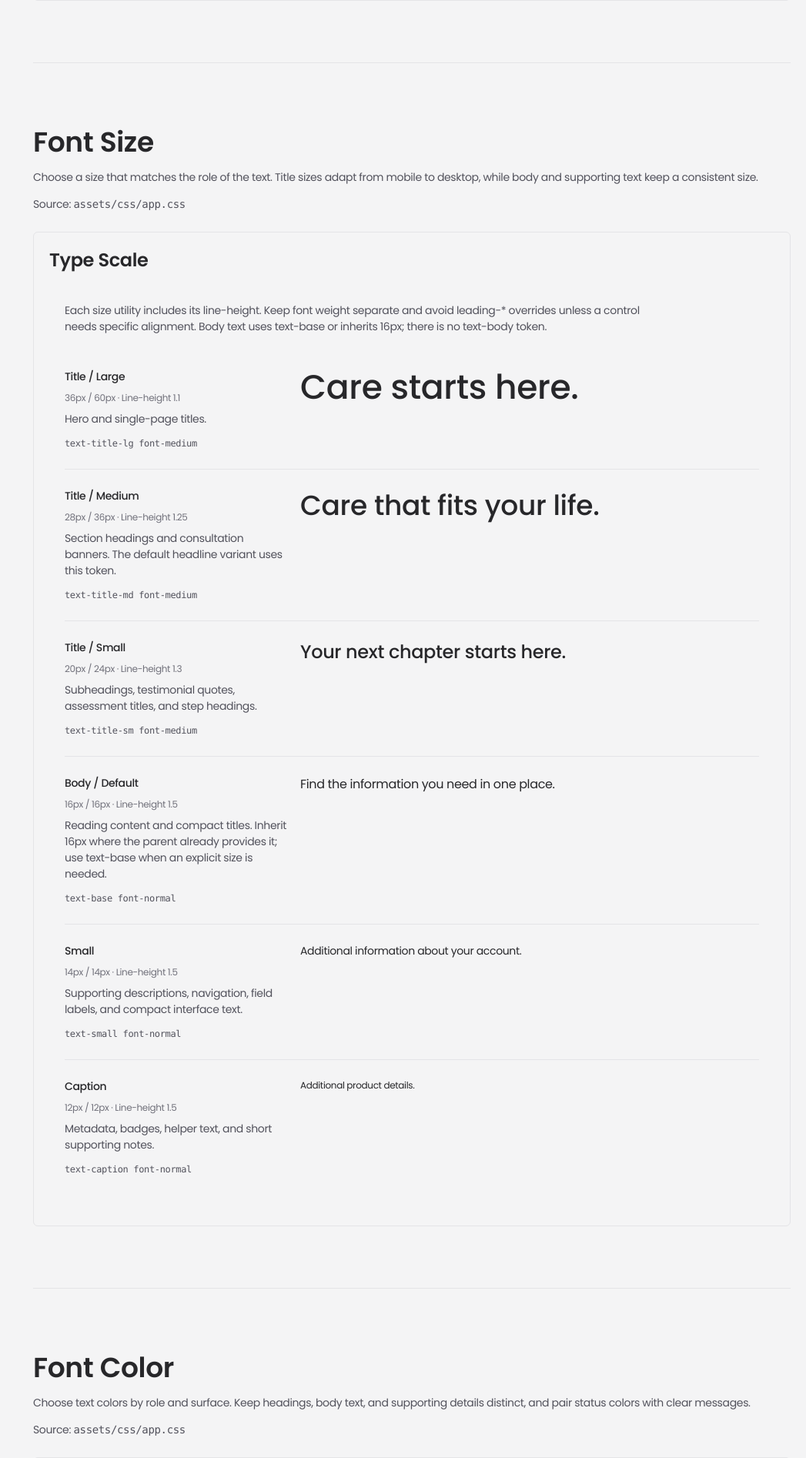
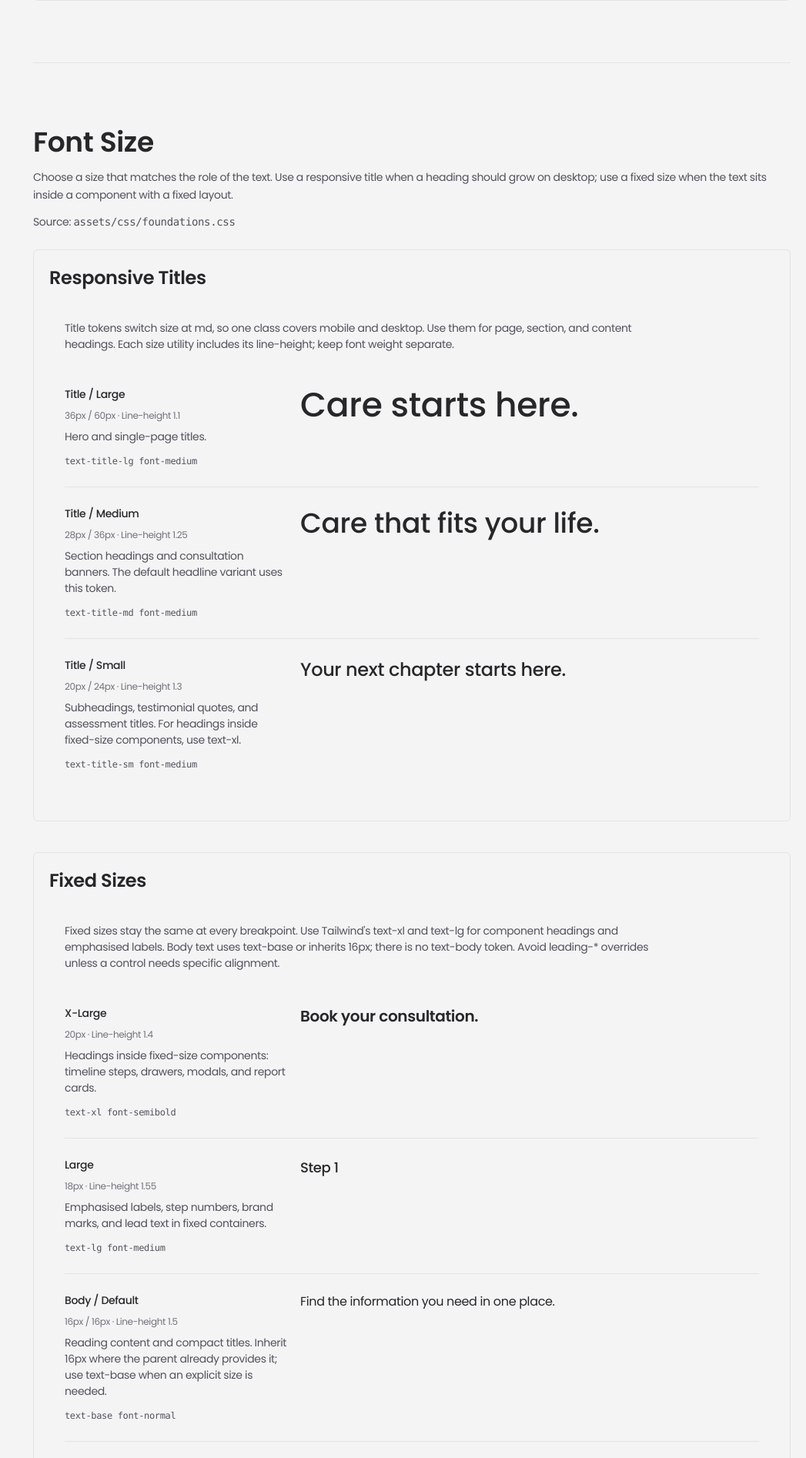
Before and after one commit to ikramhakimi/wireland, a PHP site: page /design in a window 1280 px wide. Shown: the part 2597-4491 px from the top of the page at 77% size, without its empty margins (233-1280 px from the left). Run offline with PHP 8.4, Linux system fonts and the light colour scheme.

Commit message:
Update component timeline

```diff
--- a/views/components/timeline.php
+++ b/views/components/timeline.php
@@ -34,10 +34,10 @@ if ($items === []) {
         not-last:after:absolute not-last:after:top-12 not-last:after:-bottom-8 not-last:after:left-6
         not-last:after:w-px not-last:after:bg-zinc-200 not-last:after:content-['']
         lg:not-last:after:top-6 lg:not-last:after:bottom-auto lg:not-last:after:w-auto lg:not-last:after:h-px">
-        <span class="timeline-dot relative z-1 flex-center size-12 text-xl font-medium rounded-lg
+        <span class="timeline-dot relative z-1 flex-center size-12 text-lg font-medium rounded-lg
           border border-zinc-500 bg-white color-strong" aria-hidden="true"><?= $index + 1; ?></span>
         <div class="timeline-body pt-3 lg:pt-0">
-          <h3 class="timeline-title text-lg font-semibold color-strong lg:mt-6">
+          <h3 class="timeline-title text-xl font-semibold color-strong lg:mt-6">
             <span class="sr-only"><?= e($label); ?> <?= $index + 1; ?>: </span><?= e($item['title'] ?? ''); ?>
           </h3>
           <p class="timeline-text max-w-64 mt-2 text-small text-pretty color-muted<?= $alignment === 'center' ? ' lg:mx-auto' : ''; ?>">
--- a/views/pages/design.php
+++ b/views/pages/design.php
@@ -956,17 +956,17 @@ $input_group_text_examples = [
       <header class="section-header">
         <h2 id="design-font-size-title" class="section-title text-title-md font-semibold color-strong">Font Size</h2>
         <p class="section-description mt-3 text-small leading-relaxed">
-          Choose a size that matches the role of the text. Title sizes adapt from mobile to desktop, while body
-          and supporting text keep a consistent size.
-        </p>
-        <p class="section-source mt-3 text-small leading-relaxed">Source: <code>assets/css/app.css</code></p>
-      </header>
-      <div class="section-content grid gap-10 mt-6 text-small leading-relaxed">
-        <div class="section-demo p-10 text-base rounded-md border border-zinc-200 bg-zinc-100">
-          <h3 class="section-demo-title -ml-5 -mt-5 mb-10 text-title-sm font-semibold color-strong">Type Scale</h3>
+          Choose a size that matches the role of the text. Use a responsive title when a heading should grow on
+          desktop; use a fixed size when the text sits inside a component with a fixed layout.
+        </p>
+        <p class="section-source mt-3 text-small leading-relaxed">Source: <code>assets/css/foundations.css</code></p>
+      </header>
+      <div class="section-content grid gap-10 mt-6 text-small leading-relaxed">
+        <div class="section-demo p-10 text-base rounded-md border border-zinc-200 bg-zinc-100">
+          <h3 class="section-demo-title -ml-5 -mt-5 mb-10 text-title-sm font-semibold color-strong">Responsive Titles</h3>
           <p class="foundation-note max-w-3xl mt-3 text-small">
-            Each size utility includes its line-height. Keep font weight separate and avoid leading-* overrides
-            unless a control needs specific alignment. Body text uses text-base or inherits 16px; there is no text-body token.
+            Title tokens switch size at md, so one class covers mobile and desktop. Use them for page, section, and
+            content headings. Each size utility includes its line-height; keep font weight separate.
           </p>
           <div class="type-specimens mt-5 divide-y divide-zinc-200">
             <div class="type-specimen grid gap-4 py-6
@@ -1001,12 +1001,50 @@ $input_group_text_examples = [
                 <p class="type-label text-small font-medium color-strong">Title / Small</p>
                 <p class="type-metrics mt-2 text-caption color-muted">20px / 24px · Line-height 1.3</p>
                 <p class="type-usage mt-2 text-small">
-                  Subheadings, testimonial quotes, assessment titles, and step headings.
+                  Subheadings, testimonial quotes, and assessment titles. For headings inside fixed-size
+                  components, use text-xl.
                 </p>
                 <code class="type-code block mt-3 text-caption color-default break-words">text-title-sm font-medium</code>
               </div>
               <p class="type-sample text-title-sm font-medium color-strong
                 md:col-span-2">Your next chapter starts here.</p>
+            </div>
+          </div>
+        </div>
+
+        <div class="section-demo p-10 text-base rounded-md border border-zinc-200 bg-zinc-100">
+          <h3 class="section-demo-title -ml-5 -mt-5 mb-10 text-title-sm font-semibold color-strong">Fixed Sizes</h3>
+          <p class="foundation-note max-w-3xl mt-3 text-small">
+            Fixed sizes stay the same at every breakpoint. Use Tailwind's text-xl and text-lg for component headings
+            and emphasised labels. Body text uses text-base or inherits 16px; there is no text-body token. Avoid
+            leading-* overrides unless a control needs specific alignment.
+          </p>
+          <div class="type-specimens mt-5 divide-y divide-zinc-200">
+            <div class="type-specimen grid gap-4 py-6
+              md:grid-cols-3">
+              <div class="type-details min-w-0">
+                <p class="type-label text-small font-medium color-strong">X-Large</p>
+                <p class="type-metrics mt-2 text-caption color-muted">20px · Line-height 1.4</p>
+                <p class="type-usage mt-2 text-small">
+                  Headings inside fixed-size components: timeline steps, drawers, modals, and report cards.
+                </p>
+                <code class="type-code block mt-3 text-caption color-default break-words">text-xl font-semibold</code>
+              </div>
+              <p class="type-sample text-xl font-semibold color-strong
+                md:col-span-2">Book your consultation.</p>
+            </div>
+            <div class="type-specimen grid gap-4 py-6
+              md:grid-cols-3">
+              <div class="type-details min-w-0">
+                <p class="type-label text-small font-medium color-strong">Large</p>
+                <p class="type-metrics mt-2 text-caption color-muted">18px · Line-height 1.55</p>
+                <p class="type-usage mt-2 text-small">
+                  Emphasised labels, step numbers, brand marks, and lead text in fixed containers.
+                </p>
+                <code class="type-code block mt-3 text-caption color-default break-words">text-lg font-medium</code>
+              </div>
+              <p class="type-sample text-lg font-medium color-strong
+                md:col-span-2">Step 1</p>
             </div>
             <div class="type-specimen grid gap-4 py-6
               md:grid-cols-3">
```
